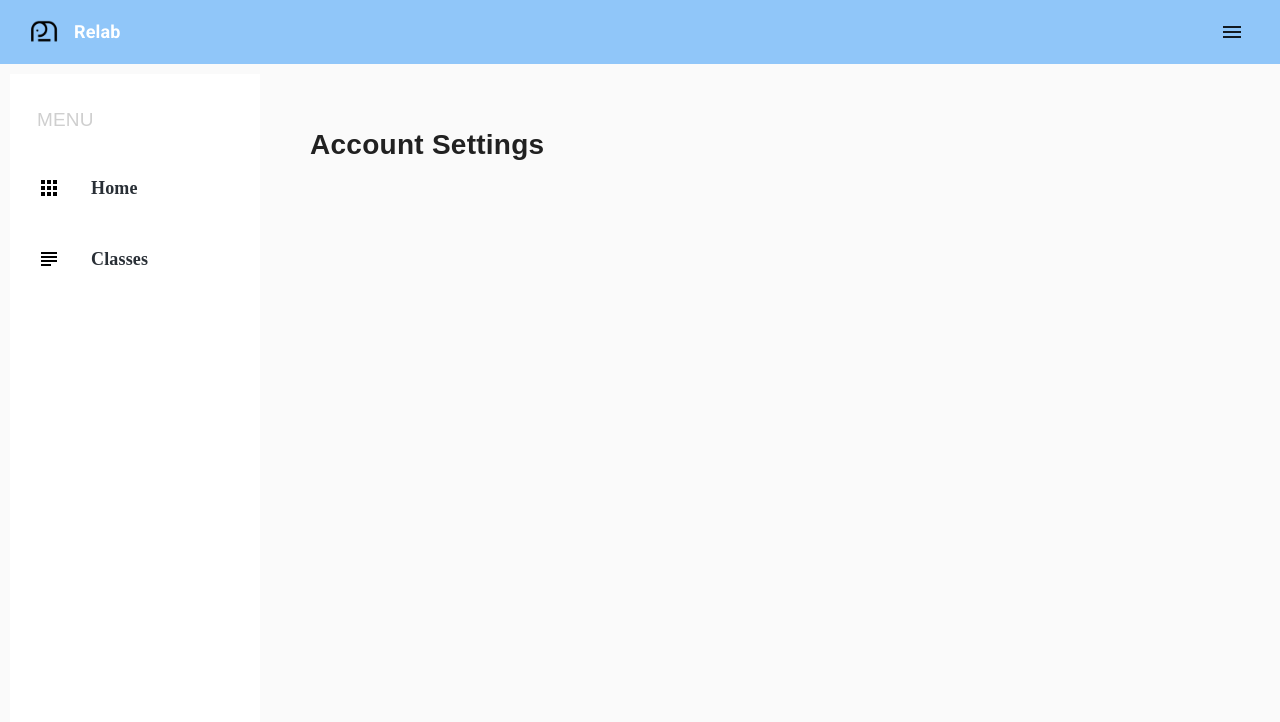
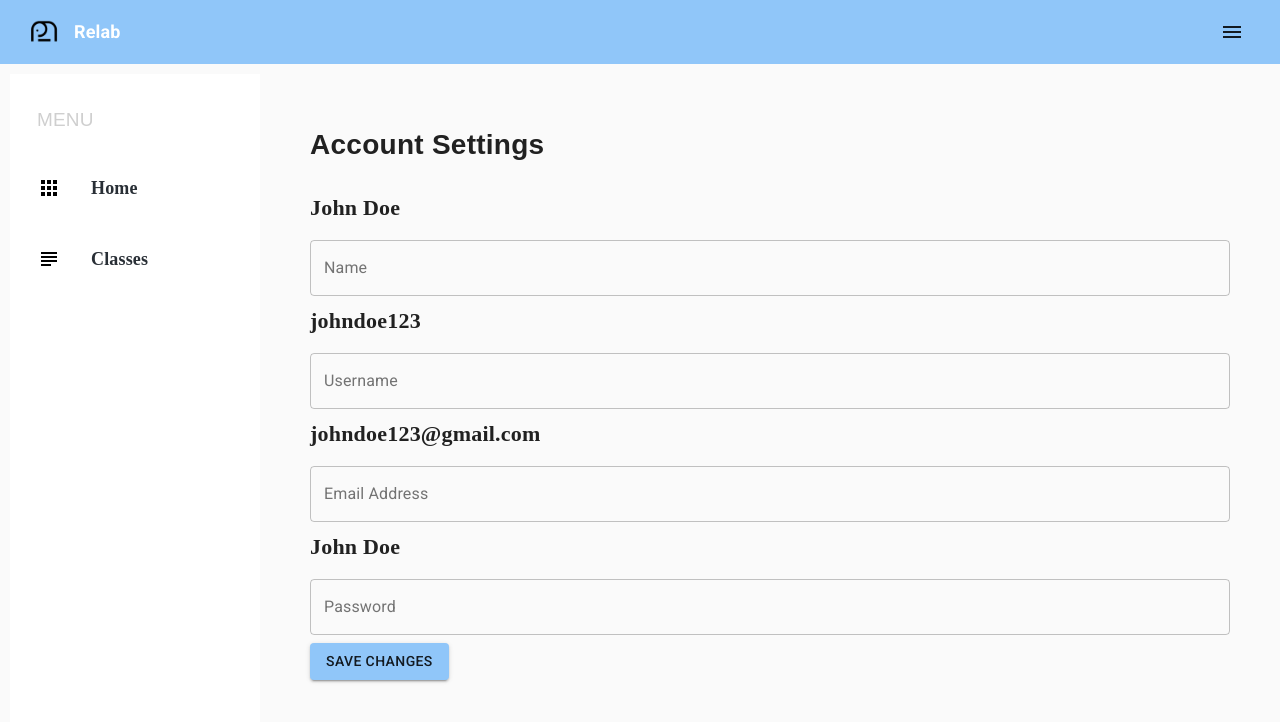
Before and after one commit to damianbrowne/cmsi370-djaw, a React (Create React App) app: page /Settings in a window 1280 px wide. Shown: the top 722 px of the page. Built offline with nearby package versions, Linux system fonts and the light colour scheme.

Commit message:
Add content to the Settings Page

```diff
--- a/src/pages/Dashboard/DashboardPages/Settings.js
+++ b/src/pages/Dashboard/DashboardPages/Settings.js
@@ -1,8 +1,15 @@
 import React from 'react';
+
 
 import {
     Typography,
     makeStyles,
+    TextField,
+    FormControlLabel,
+    Checkbox,
+    Link,
+    Grid,
+    Button
 } from '@material-ui/core'
 
 const useStyles = makeStyles((theme) => ({
@@ -69,6 +76,57 @@ export default function Settings() {
   return (
     <div className={classes.root}>
         <Typography className={classes.title}>Account Settings</Typography>
+        <form className={classes.form} noValidate>
+            <Typography className={classes.name}>John Doe</Typography>
+            <TextField
+                variant="outlined"
+                margin="normal"
+                fullWidth
+                name="name"
+                label="Name"
+                id="name"
+                autoComplete="name"
+            />
+            <Typography className={classes.name}>johndoe123</Typography>
+            <TextField
+                variant="outlined"
+                margin="normal"
+                fullWidth
+                name="username"
+                label="Username"
+                id="username"
+                autoComplete="username"
+            />
+            <Typography className={classes.name}>johndoe123@gmail.com</Typography>
+            <TextField
+                variant="outlined"
+                margin="normal"
+                fullWidth
+                id="email"
+                label="Email Address"
+                name="email"
+                autoComplete="email"
+            />
+            <Typography className={classes.name}>John Doe</Typography>
+            <TextField
+                variant="outlined"
+                margin="normal"
+                fullWidth
+                name="password"
+                label="Password"
+                type="password"
+                id="password"
+                autoComplete="current-password"
+            />
+            <Button
+                type="submit"
+                variant="contained"
+                color="primary"
+                className={classes.submit}
+            >
+                Save Changes
+            </Button>
+        </form>
     </div>
   );
 }
```
